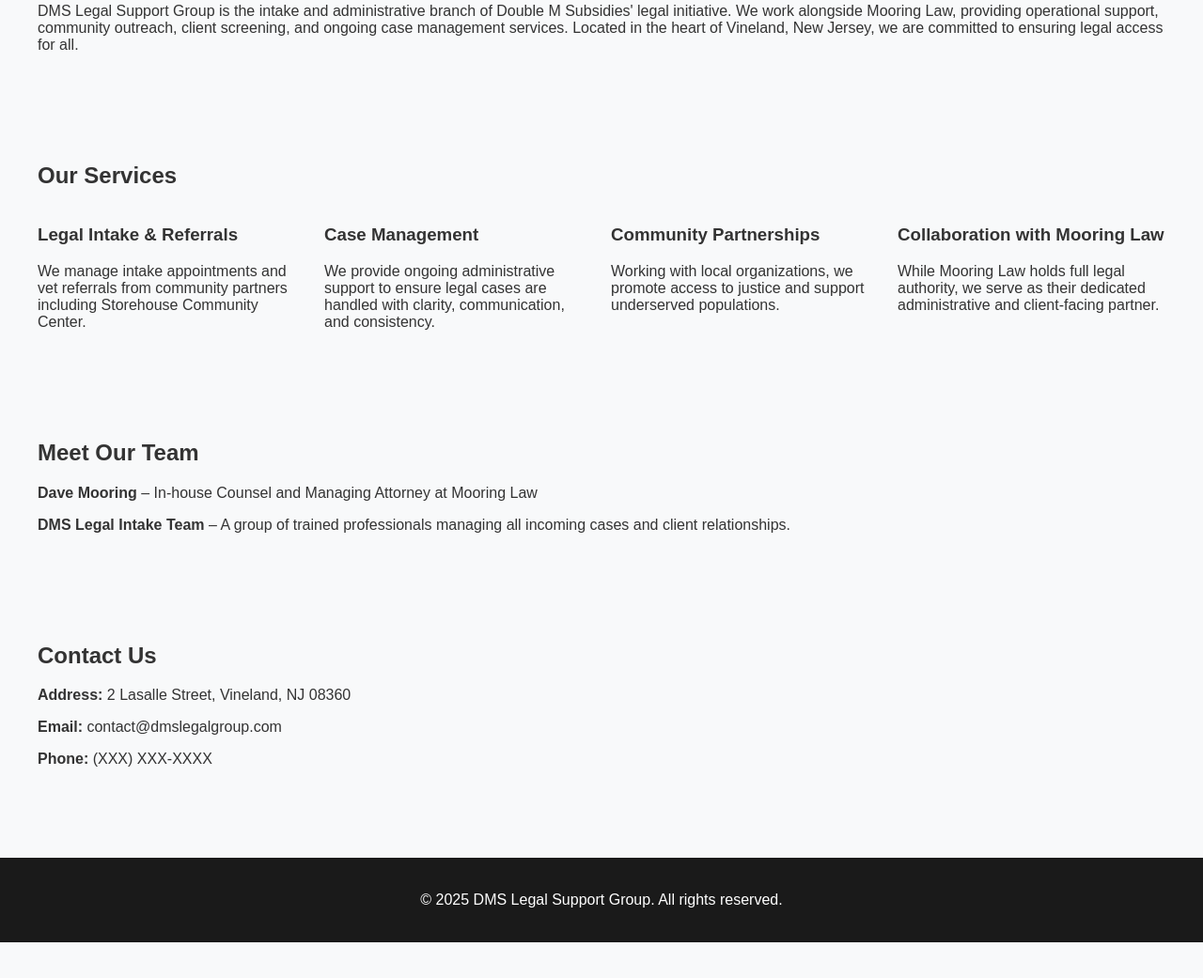
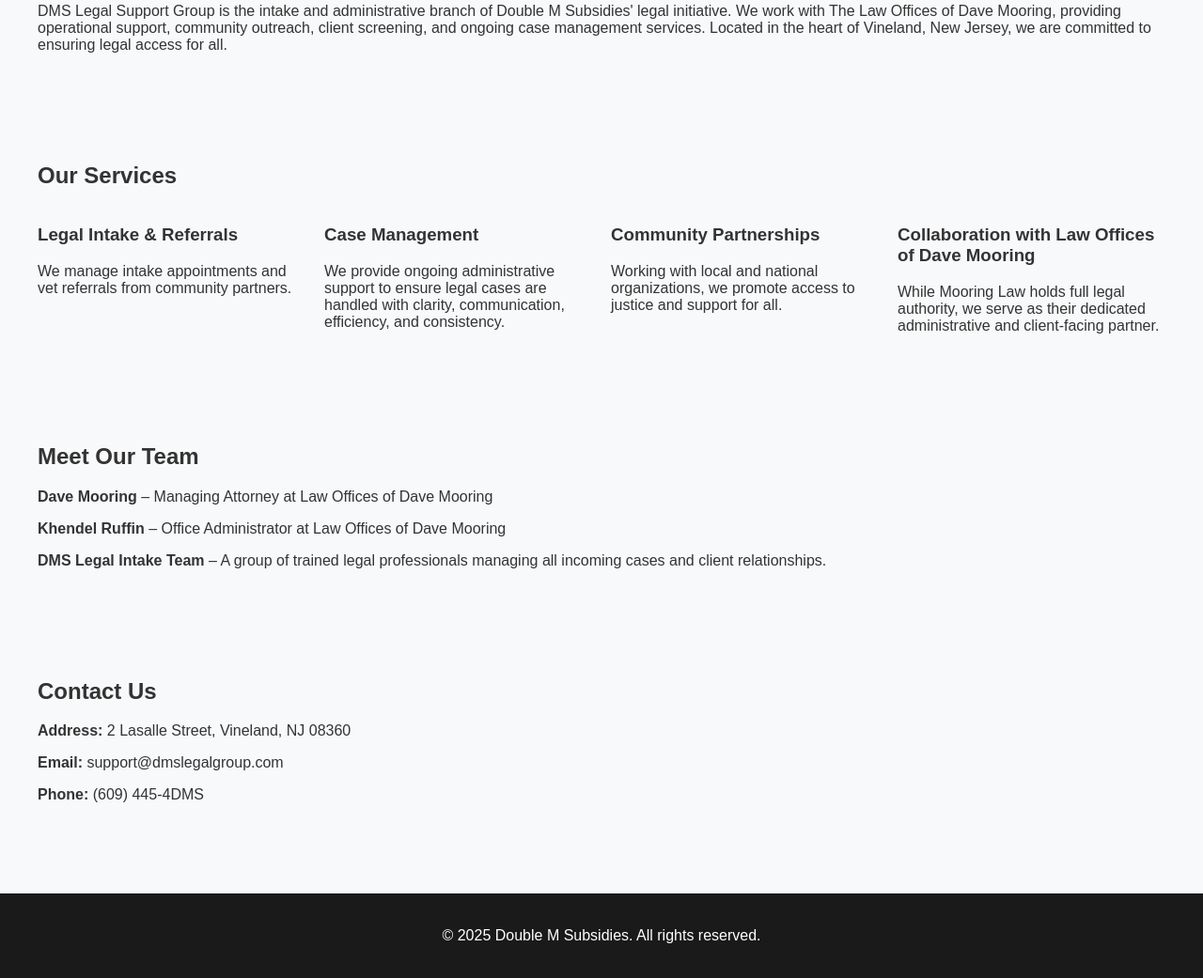
Before and after one commit to doublem777/DMS-LEGAL-SITE, a plain HTML site: page index.html in a window 1280 px wide. Shown: the part 559-1600 px from the top of the page at 94% size. Before the commit the page ends 1562 px from the top, so only its background shows below. Drawn offline with Linux system fonts and the light colour scheme.

Commit message:
Update index.html

```diff
--- a/index.html
+++ b/index.html
@@ -20,7 +20,7 @@
 <body>
   <header>
     <h1>DMS Legal Support Group</h1>
-    <p>Partnering With Mooring Law To Provide Comprehensive Legal Support</p>
+    <p>Providing Comprehensive Legal Support to the community through the most trusted attorneys in the community.</p>
   </header>
 
   <nav>
@@ -37,7 +37,7 @@
 
   <section id="about">
     <h2>About DMS Legal Support Group</h2>
-    <p>DMS Legal Support Group is the intake and administrative branch of Double M Subsidies' legal initiative. We work alongside Mooring Law, providing operational support, community outreach, client screening, and ongoing case management services. Located in the heart of Vineland, New Jersey, we are committed to ensuring legal access for all.</p>
+    <p>DMS Legal Support Group is the intake and administrative branch of Double M Subsidies' legal initiative. We work with The Law Offices of Dave Mooring, providing operational support, community outreach, client screening, and ongoing case management services. Located in the heart of Vineland, New Jersey, we are committed to ensuring legal access for all.</p>
   </section>
 
   <section id="services">
@@ -45,18 +45,18 @@
     <div class="grid">
       <div>
         <h3>Legal Intake & Referrals</h3>
-        <p>We manage intake appointments and vet referrals from community partners including Storehouse Community Center.</p>
+        <p>We manage intake appointments and vet referrals from community partners.</p>
       </div>
       <div>
         <h3>Case Management</h3>
-        <p>We provide ongoing administrative support to ensure legal cases are handled with clarity, communication, and consistency.</p>
+        <p>We provide ongoing administrative support to ensure legal cases are handled with clarity, communication, efficiency, and consistency.</p>
       </div>
       <div>
         <h3>Community Partnerships</h3>
-        <p>Working with local organizations, we promote access to justice and support underserved populations.</p>
+        <p>Working with local and national organizations, we promote access to justice and support for all.</p>
       </div>
       <div>
-        <h3>Collaboration with Mooring Law</h3>
+        <h3>Collaboration with Law Offices of Dave Mooring</h3>
         <p>While Mooring Law holds full legal authority, we serve as their dedicated administrative and client-facing partner.</p>
       </div>
     </div>
@@ -64,19 +64,20 @@
 
   <section id="team">
     <h2>Meet Our Team</h2>
-    <p><strong>Dave Mooring</strong> – In-house Counsel and Managing Attorney at Mooring Law</p>
-    <p><strong>DMS Legal Intake Team</strong> – A group of trained professionals managing all incoming cases and client relationships.</p>
+    <p><strong>Dave Mooring</strong> – Managing Attorney at Law Offices of Dave Mooring</p>
+     <p><strong>Khendel Ruffin</strong> – Office Administrator at Law Offices of Dave Mooring</p>
+    <p><strong>DMS Legal Intake Team</strong> – A group of trained legal professionals managing all incoming cases and client relationships.</p>
   </section>
 
   <section id="contact">
     <h2>Contact Us</h2>
     <p><strong>Address:</strong> 2 Lasalle Street, Vineland, NJ 08360</p>
-    <p><strong>Email:</strong> contact@dmslegalgroup.com</p>
-    <p><strong>Phone:</strong> (XXX) XXX-XXXX</p>
+    <p><strong>Email:</strong> support@dmslegalgroup.com</p>
+    <p><strong>Phone:</strong> (609) 445-4DMS</p>
   </section>
 
   <footer>
-    <p>&copy; 2025 DMS Legal Support Group. All rights reserved.</p>
+    <p>&copy; 2025 Double M Subsidies. All rights reserved.</p>
   </footer>
 </body>
 </html>
```
